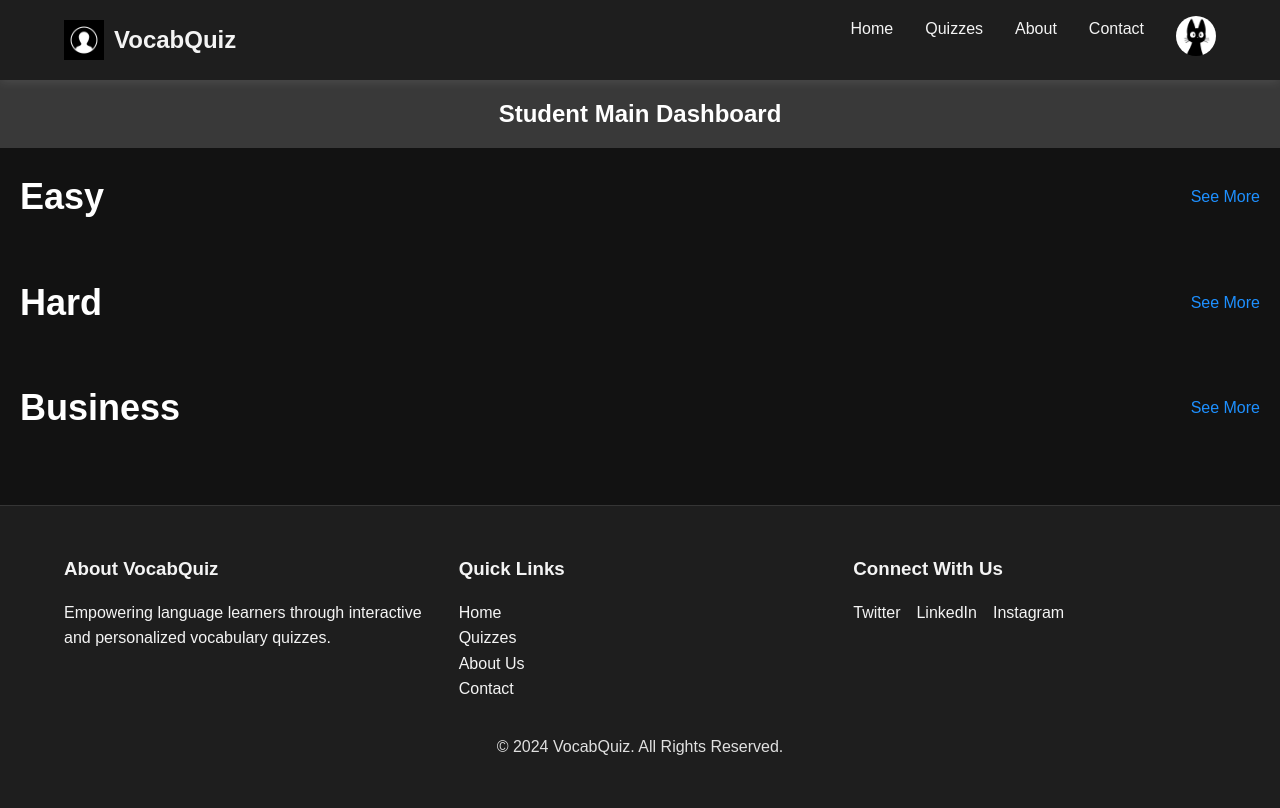
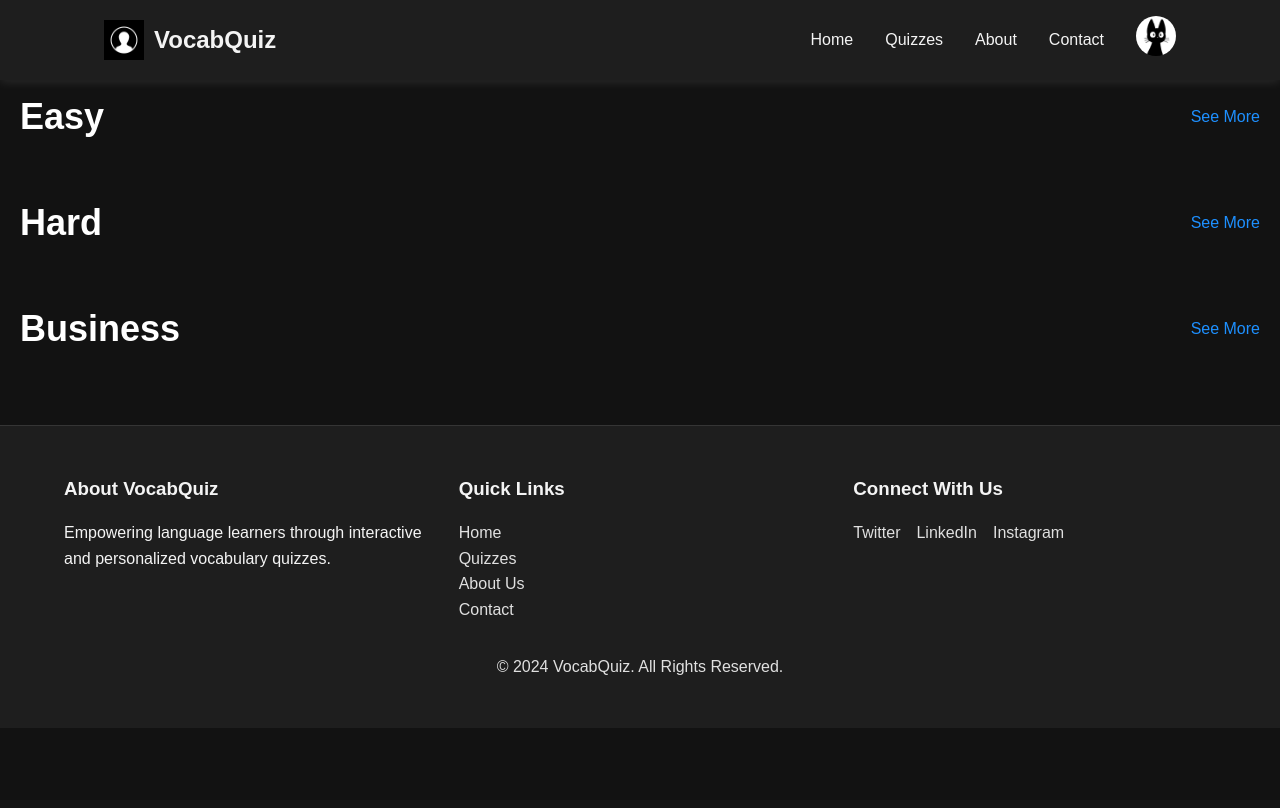
Before and after one commit to LightningIce/Vocab-Quiz, a PHP site: page /php/studentdashboard.php in a window 1280 px wide. After the commit the page ends 675 px from the top, so only its background shows below. Run offline with PHP 8.4, Linux system fonts and the light colour scheme; the visitor is signed in with stand-in values (Sample User, id 1); data that the repository does not hold is empty.

Commit message:
Update student.css

```diff
--- a/css/student.css
+++ b/css/student.css
@@ -1,19 +1,22 @@
 /* student.css */
 
-/* Root Variables */
 :root {
     --primary-black: #121212;
     --secondary-black: #1e1e1e;
     --text-white: #f4f4f4;
     --accent-color: #e0e0e0;
     --hover-color: #ffffff;
+    --orange-accent: #ff9800;
 }
 
-/* General Reset */
 * {
     margin: 0;
     padding: 0;
     box-sizing: border-box;
+}
+
+html {
+    scroll-behavior: smooth;
 }
 
 body {
@@ -21,22 +24,29 @@ body {
     background-color: var(--primary-black);
     color: var(--text-white);
     line-height: 1.6;
+    overflow-x: hidden;
 }
 
 /* Header Styles */
 header {
     background-color: var(--secondary-black);
-    padding: 1rem 5%;
+    position: fixed;
+    width: 100%;
+    top: 0;
+    left: 0;
+    z-index: 1000;
+    transition: transform 0.3s ease, box-shadow 0.3s ease;
     box-shadow: 0 2px 10px rgba(255, 255, 255, 0.1);
-    position: sticky;
-    top: 0;
-    z-index: 100;
 }
 
+/* Navigation */
 nav {
     display: flex;
     justify-content: space-between;
     align-items: center;
+    padding: 1rem 5%;
+    max-width: 1200px;
+    margin: 0 auto;
 }
 
 .logo {
@@ -56,6 +66,7 @@ nav {
     display: flex;
     list-style: none;
     gap: 2rem;
+    align-items: center;
 }
 
 .nav-links a {
@@ -63,6 +74,7 @@ nav {
     text-decoration: none;
     transition: color 0.3s ease;
     position: relative;
+    padding: 10px 0;
 }
 
 .nav-links a::after {
@@ -70,7 +82,7 @@ nav {
     position: absolute;
     width: 0;
     height: 2px;
-    bottom: -5px;
+    bottom: 0;
     left: 0;
     background-color: var(--accent-color);
     transition: width 0.3s ease;
@@ -107,7 +119,7 @@ nav {
     box-shadow: 0 4px 6px rgba(255, 255, 255, 0.1);
     min-width: 200px;
     padding: 10px;
-    z-index: 200;
+    z-index: 1100;
 }
 
 .profile-dropdown.active {
@@ -126,7 +138,8 @@ nav {
     background-color: rgba(255, 255, 255, 0.1);
 }
 
-/* Footer Styles */
+
+/* Footer */
 footer {
     background-color: var(--secondary-black);
     padding: 3rem 5%;
@@ -153,7 +166,7 @@ footer {
 }
 
 .footer-section ul li a {
-    color: var(--text-white); /* Changed from var(--accent-color) to var(--text-white) */
+    color: var(--accent-color);
     text-decoration: none;
     transition: color 0.3s ease;
 }
@@ -168,13 +181,13 @@ footer {
 }
 
 .social-icon {
-    color: var(--text-white); /* Ensures social icons are white */
+    color: var(--accent-color);
     text-decoration: none;
     transition: color 0.3s ease;
 }
 
 .social-icon:hover {
-    color: var(--hover-color); /* Changes to white on hover */
+    color: var(--hover-color);
 }
 
 .footer-bottom {
```
